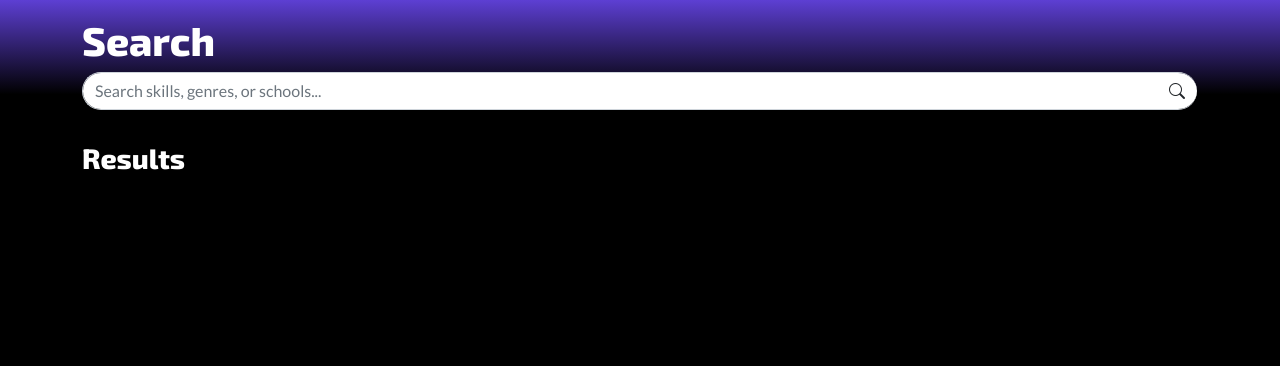
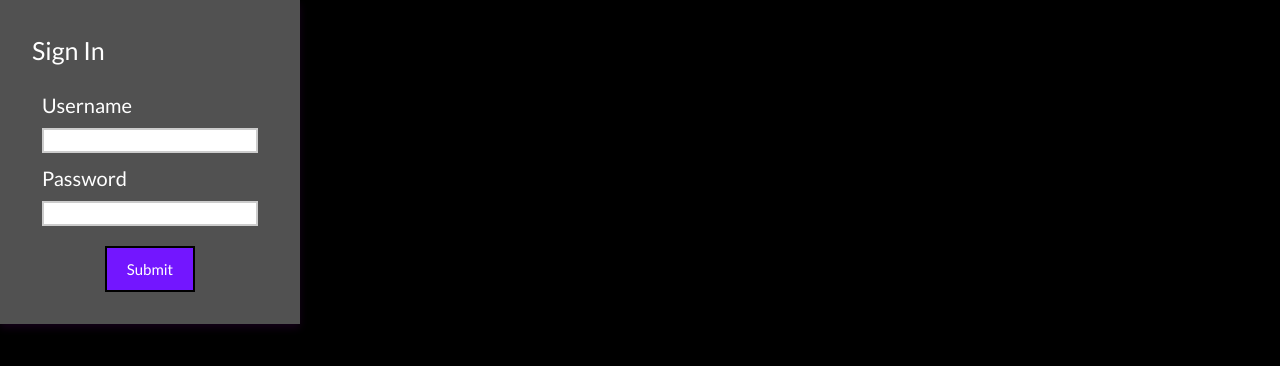
Before and after one commit to info340a-sp22/project-marinawooden, a React (Create React App) app: page /login in a window 1280 px wide. Shown: the top 366 px of the page. Built offline with nearby package versions, Linux system fonts and the light colour scheme.

Commit message:
Added a login feature and styling to the global css file

```diff
--- a/src/components/App.js
+++ b/src/components/App.js
@@ -3,11 +3,14 @@ import { SearchPage } from "./SearchPage";
 import 'bootstrap/dist/css/bootstrap.css';
 import { Routes, Route } from 'react-router-dom';
 import { ProfilePage } from "./ProfilePage";
+import { Login } from "./Login";
 
 
 export default function App(props) {
+
     return (
         <Routes>
+            <Route path="login" element={<Login uname={props.uname}/>} />
             <Route path="profile" element={<ProfilePage />} />
             <Route path="*" element={
                 <SearchPage criteria={props.criteria} dataSet={props.dataSet} />
--- /dev/null
+++ b/src/components/Login.js
@@ -0,0 +1,94 @@
+import React, { useState } from "react";
+import { Route, Redirect } from 'react-router';
+import { Link } from "react-router-dom";
+
+import "../index.css";
+
+export function Login(props) {
+    const uname = props.uname;
+    const pass = props.pass;
+
+    // States
+    const [errorMessages, setErrorMessages] = useState({});
+    const [isSubmitted, setIsSubmitted] = useState(false);
+
+    // example database
+    const database = [
+        {
+        username: "user1",
+        password: "pass1"
+        },
+        {
+        username: "user2",
+        password: "pass2"
+        }
+    ];
+
+    const errors = {
+        uname: "invalid username",
+        pass: "invalid password"
+    };
+
+    const handleSubmit = (event) => {
+        //Prevent page reload
+        event.preventDefault();
+
+        var { uname, pass } = document.forms[0];
+
+        // Find user login info
+        const userData = database.find((user) => user.username === uname.value);
+
+        // Compare user info
+        if (userData) {
+        if (userData.password !== pass.value) {
+            // Invalid password
+            setErrorMessages({ name: "pass", message: errors.pass });
+        } else {
+            setIsSubmitted(true);
+            console.log('WHAAAT, is supposed to go to profile page, but idk how');
+            <Link to = "google.com"/>
+
+        }
+        } else {
+        // Username not found
+        setErrorMessages({ name: "uname", message: errors.uname });
+        }
+    };
+
+  // Generate JSX code for error message
+    const renderErrorMessage = (name) =>
+        name === errorMessages.name && (
+      <div className="error">{errorMessages.message}</div>
+    );
+
+  // JSX code for login form
+    const renderForm = (
+    <div className="form">
+      <form onSubmit={handleSubmit}>
+        <div className="input-container">
+          <label>Username </label>
+          <input type="text" name="uname" required />
+          {renderErrorMessage("uname")}
+        </div>
+        <div className="input-container">
+          <label>Password </label>
+          <input type="password" name="pass" required />
+          {renderErrorMessage("pass")}
+        </div>
+        <div className="button-container">
+          <input type="submit" />
+        </div>
+      </form>
+    </div>
+  );
+// <div>You have successfully logged in</div>
+// {isSubmitted ? <div>You have successfully logged in</div> : renderForm} ??????
+  return (
+    <div className="app">
+      <div className="login-form">
+        <div className="title">Sign In</div>
+        {isSubmitted ? <div>You have successfully logged in</div> : renderForm}
+      </div>
+    </div>
+  );
+}
--- a/src/index.css
+++ b/src/index.css
@@ -20,7 +20,7 @@ input {
 }
 
 h1, h2, h3, h4 {
-    font-family: 'Exo 2', sans-serif;
+     font-family: 'Exo 2', sans-serif;
 }
 
 header {
@@ -96,3 +96,69 @@ header {
         height: 4em;
     }
 }
+
+
+/* for login */
+.login {
+    font-family: sans-serif;
+    display: flex;
+    align-items: center;
+    justify-content: center;
+    flex-direction: column;
+    height: 100vh;
+    font-family: Cambria, Cochin, Georgia, Times, "Times New Roman", serif;
+    color: #7316ff;
+  }
+
+input[type="text"],
+input[type="password"] {
+  height: 25px;
+  border: 2px solid rgba(0, 0, 0, 0.2);
+}
+
+input[type="submit"] {
+  margin-top: 10px;
+  cursor: pointer;
+  font-size: 15px;
+  background: #7316ff;
+  border: 2px solid #000000;
+  color: #fff;
+  padding: 10px 20px;
+}
+
+input[type="submit"]:hover {
+  background: #8833ff;
+}
+
+.button-container {
+  display: flex;
+  justify-content: center;
+}
+
+.login-form {
+    width: 300px;
+  background-color: rgb(81, 81, 81);
+  padding: 2rem;
+  box-shadow: 0 4px 8px 0 rgba(105, 0, 126, 0.2), 0 6px 20px 0 rgba(0, 0, 0, 0.19);
+}
+
+.list-container {
+  display: flex;
+}
+
+.error {
+  color: red;
+  font-size: 12px;
+}
+
+.title {
+  font-size: 25px;
+  margin-bottom: 20px;
+}
+
+.input-container {
+  display: flex;
+  flex-direction: column;
+  gap: 8px;
+  margin: 10px;
+}
```
